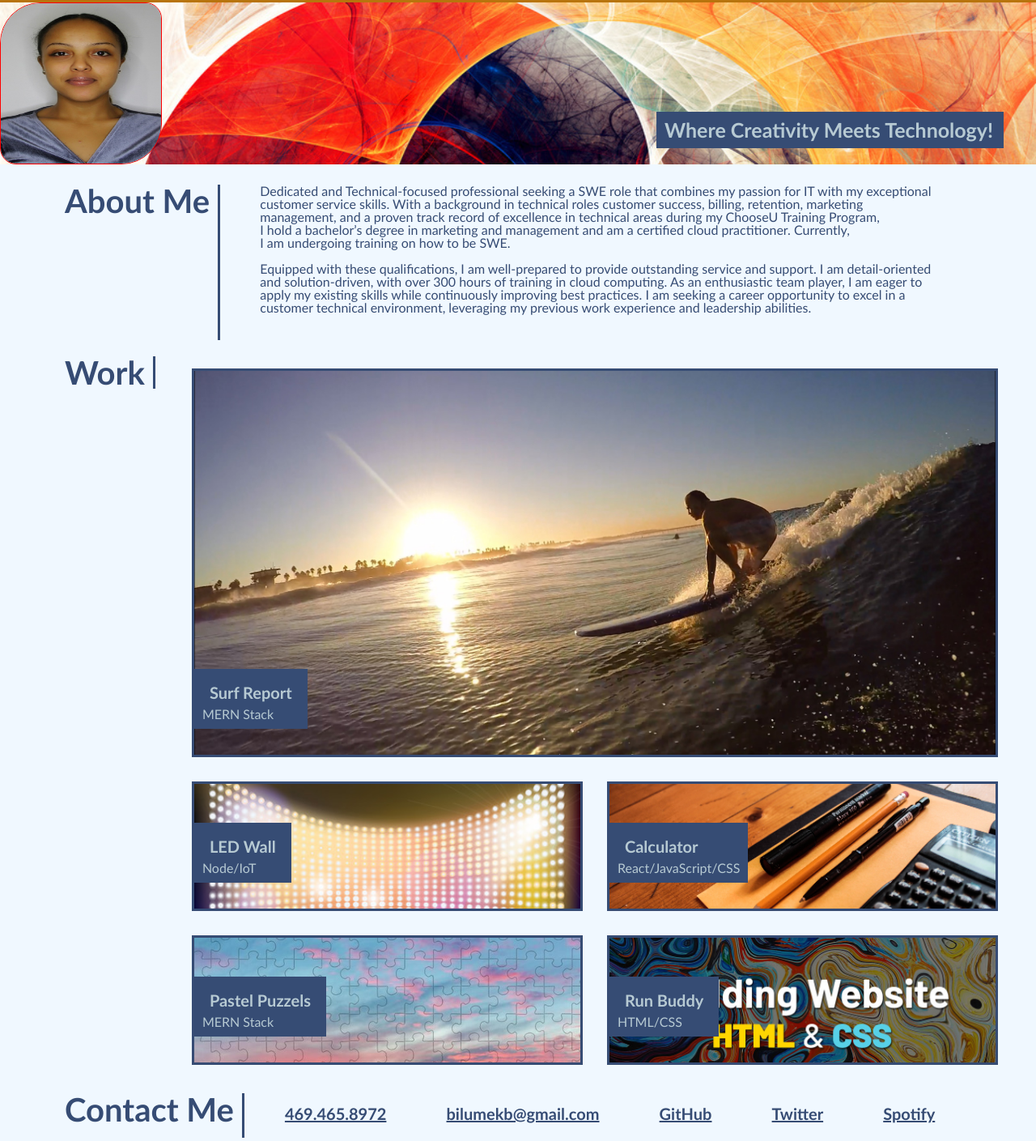
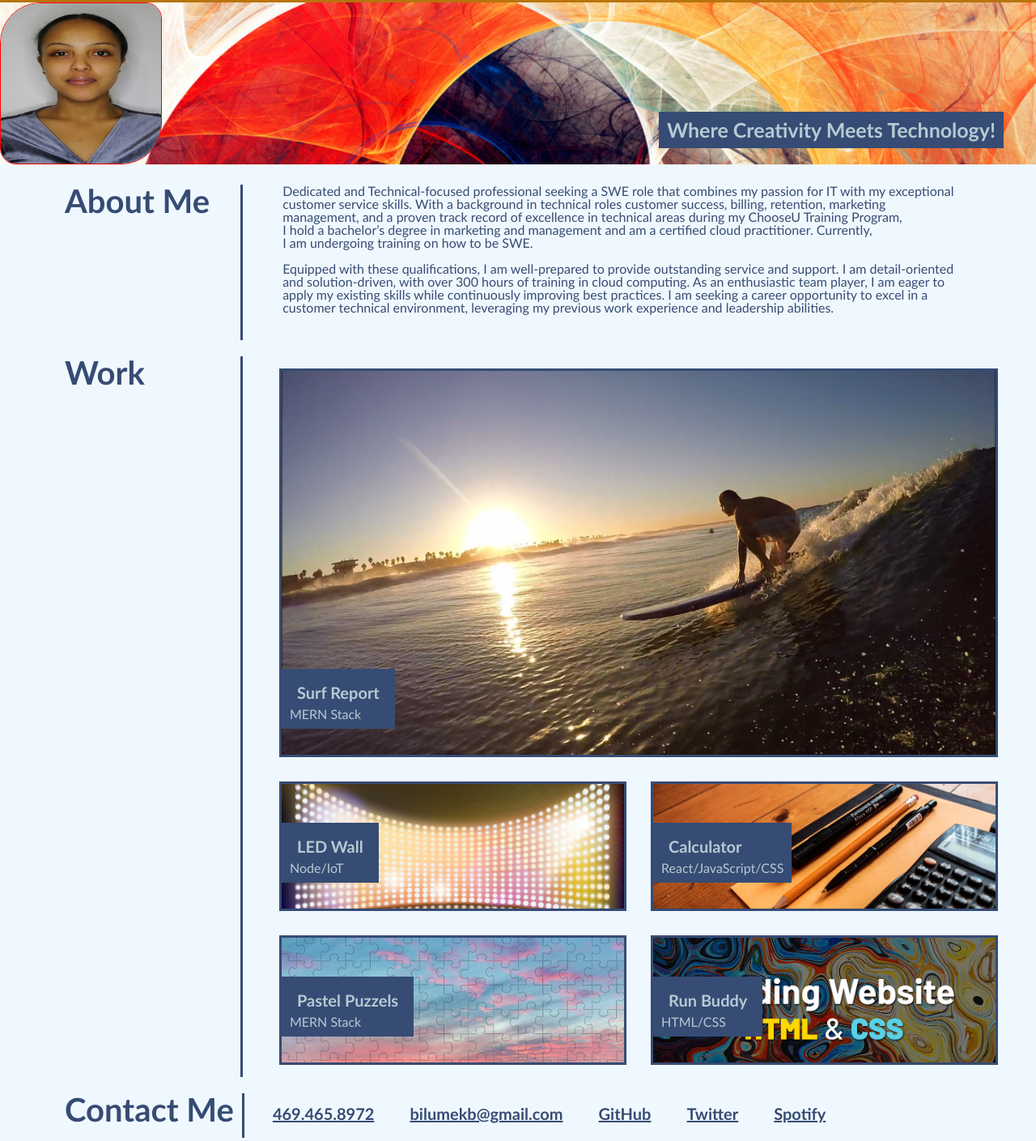
Before and after one commit to Bilenie/portfolio-bilenie, a plain HTML site: page index.html in a window 1280 px wide. Shown: the part 85-1494 px from the top of the page at 81% size. Drawn offline with Linux system fonts and the light colour scheme.

Commit message:
Add a class called headers to put the h2 in my webpage to align it correctly.

```diff
--- a/assets/css/style.css
+++ b/assets/css/style.css
@@ -73,8 +73,7 @@ h2{
     padding-right:10px;
     font-size: 40px;
     font-weight: bold;
-    border-right: 1px solid var(--bg);
-    border-width: 3px;
+
 }
 h3{
     font-size:20px;
@@ -97,8 +96,13 @@ h3{
     padding-right: 2rem;
     margin-bottom: 20px;
     color:var(--bg);
+
 }
-
+.headers{
+    min-width:220px ;
+    border-right: 1px solid var(--bg);
+    border-width: 3px;
+}
 .four{
     height: 10rem;
     width: 100%;
@@ -171,7 +175,7 @@ footer nav{
 }
 footer  li {
     display:inline;
-    padding:20px;
+    padding:5px;
 }
 footer  a{
     color:var(--bg);
--- a/index.html
+++ b/index.html
@@ -36,8 +36,9 @@
  <main class="container">
    <!-- Header -->
     <div id="aboutme" class="about-me-work ">
-
+       <div class="headers">
         <h2>About Me</h2>
+       </div>
 
         <pre >
             Dedicated and Technical-focused professional seeking a SWE role that combines my passion for IT with my exceptional
@@ -55,7 +56,7 @@
     </div>
 
   <div id="work" class="about-me-work">
-    <div>
+    <div class="headers">
         <h2>Work</h2>
     </div>
     <div class="img" >
@@ -101,7 +102,10 @@
  </main>
  <!-- Footer side -->
  <footer id="contactme" class="about-me-work">
-    <h2>Contact Me</h2>
+    <div class="headers">
+
+    <h2 class>Contact Me</h2>
+    </div>
     <nav>
         <ul>
           <li><a href="https://contacts.google.com/">469.465.8972</a></li>
```
